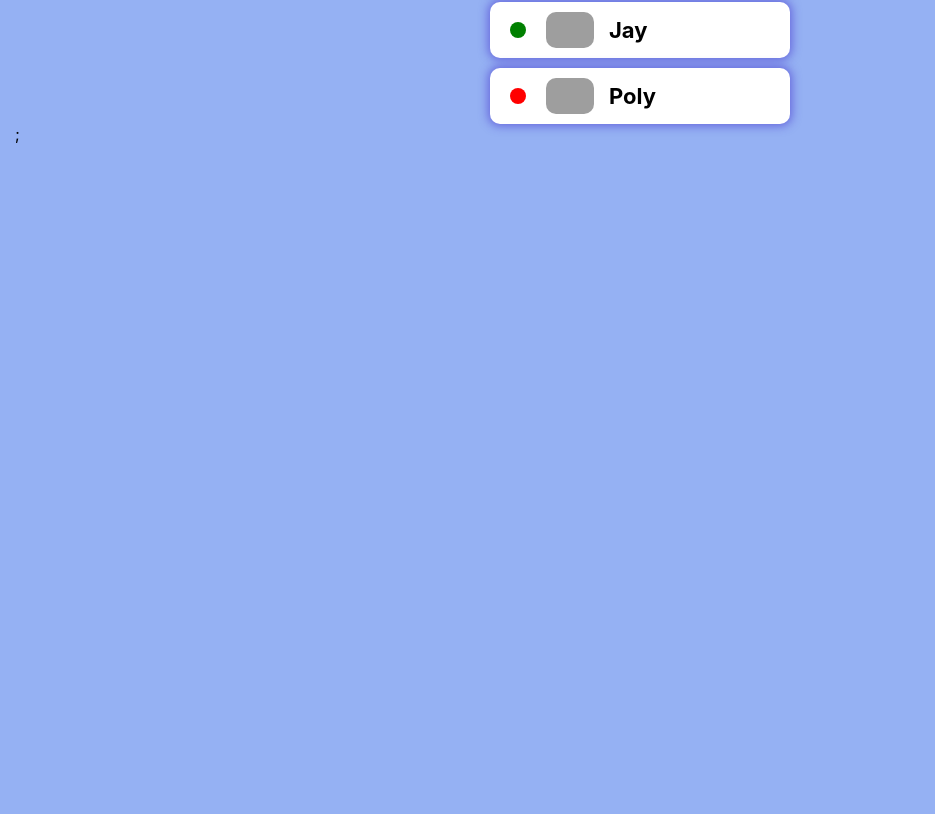
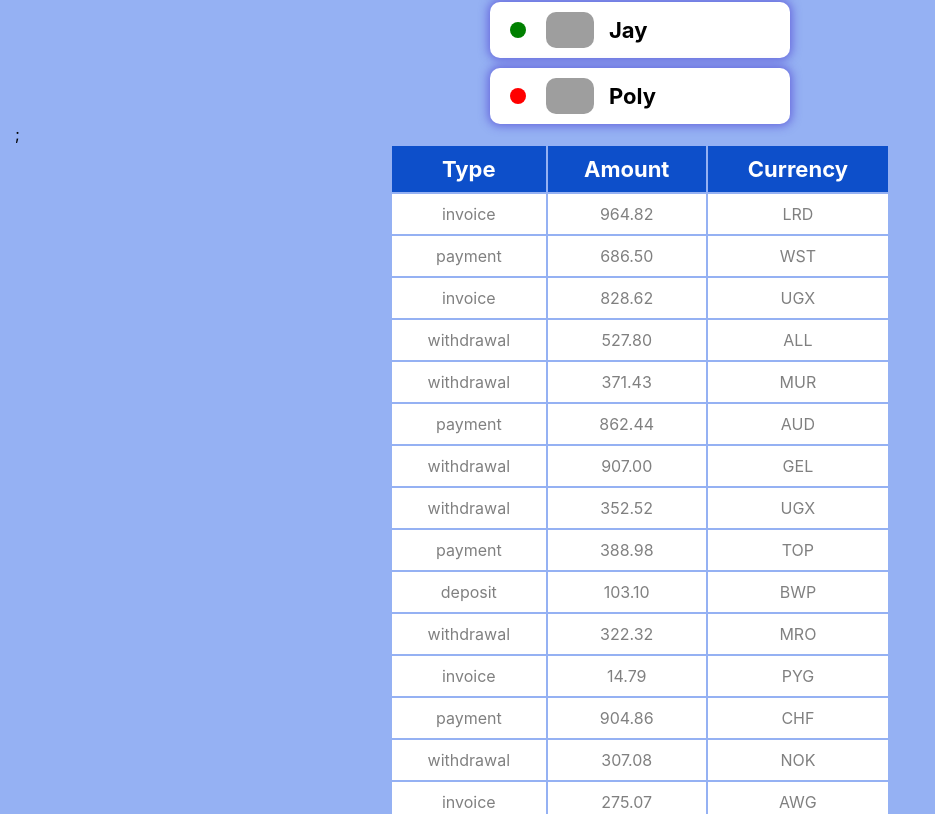
Before and after one commit to PotapenkoAnna/goit-react-hw-01-components, a React (Create React App) app: page / in a window 1280 px wide. Shown: the part 946-1760 px from the top of the page, without its empty margins (0-935 px from the left). Before the commit the page ends 1105 px from the top, so only its background shows below. Built offline with nearby package versions, Linux system fonts and the light colour scheme; grey boxes are pictures that could not be loaded.

Commit message:
completed TransactionHistory

```diff
--- a/src/components/App.jsx
+++ b/src/components/App.jsx
@@ -5,6 +5,8 @@ import { Statistics } from './Statistics/Statistics';
 import data from '../data/data.json';
 import { FriendList } from './FriendList/FriendList';
 import friends from '../data/friends.json';
+import { TransactionHistory } from './TransactionHistory/TransactionHistory';
+import transactions from '../data/transactions.json'
 
 //import css from './App.module.css';
 
@@ -21,6 +23,7 @@ export const App = () => {
       />
       <Statistics title="Upload stats" stats={data} />
       <FriendList friends={friends} />;
+      <TransactionHistory items={transactions} />;
     </div>
 
   );
--- /dev/null
+++ b/src/components/TransactionHistory/TransactionHistory.jsx
@@ -0,0 +1,26 @@
+import React from 'react';
+import css from './TransactionHistory.module.css';
+
+export function TransactionHistory({ items }) {
+  return (
+    <table className={css.transactionHistory}>
+      <thead className={css.transactionHead}>
+        <tr>
+          <th>Type</th>
+          <th>Amount</th>
+          <th>Currency</th>
+        </tr>
+      </thead>
+
+      <tbody className={css.transactionBody}>
+        {items.map(items => (
+          <tr key={items.id}>
+            <td>{items.type}</td>
+            <td>{items.amount}</td>
+            <td>{items.currency}</td>
+          </tr>
+        ))}
+      </tbody>
+    </table>
+  );
+}
--- /dev/null
+++ b/src/components/TransactionHistory/TransactionHistory.module.css
@@ -0,0 +1,29 @@
+.transactionHistory {
+  margin: 0 auto;
+  width: 500px;
+  table-layout: auto;
+}
+
+.transactionHead {
+  font-weight: 700;
+  font-size: 22px;
+  font-weight: bold;
+  color: #fff;
+}
+
+.transactionHead tr th {
+  background-color: rgb(13, 79, 202);
+  padding: 10px;
+}
+
+.transactionBody tr td {
+  padding: 10px;
+  background-color: #fff;
+  text-align: center;
+}
+
+.transactionBody {
+  font-size: 16px;
+  color: grey;
+  padding: 30px;
+}
```
